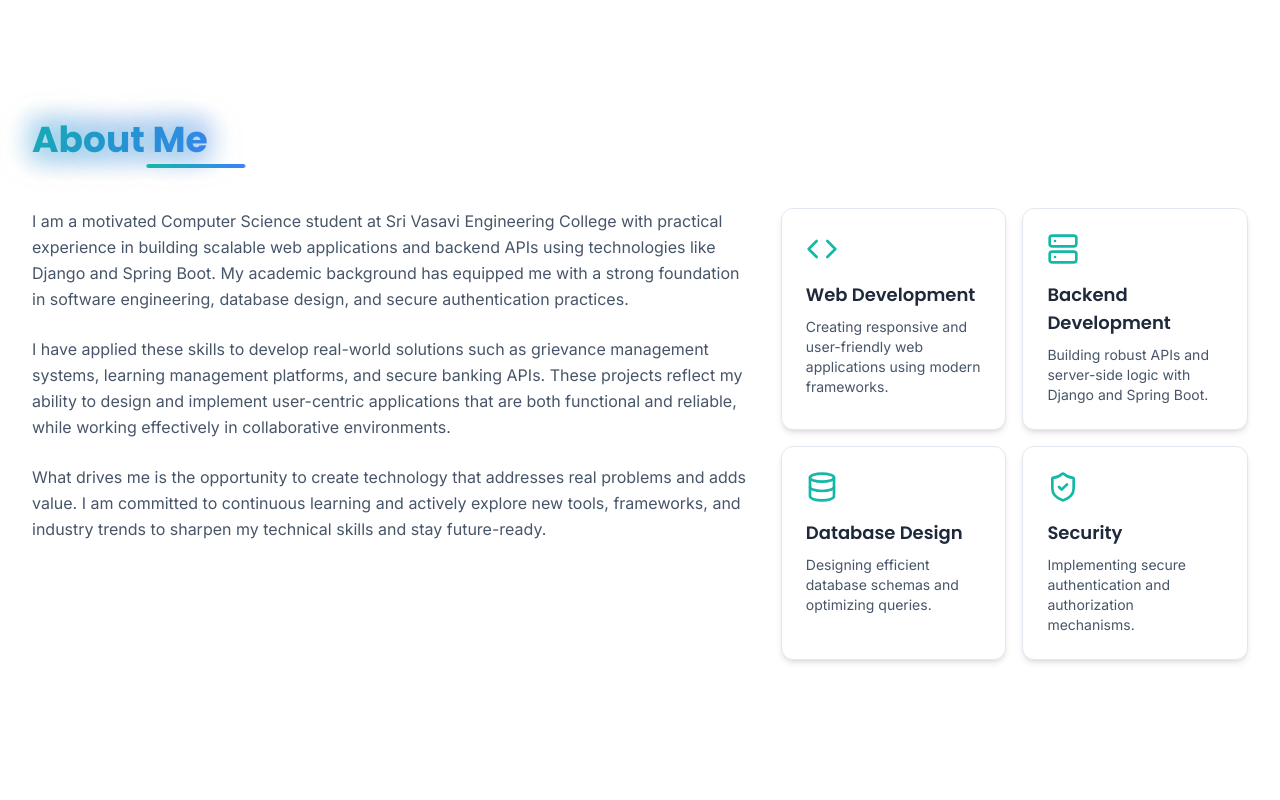
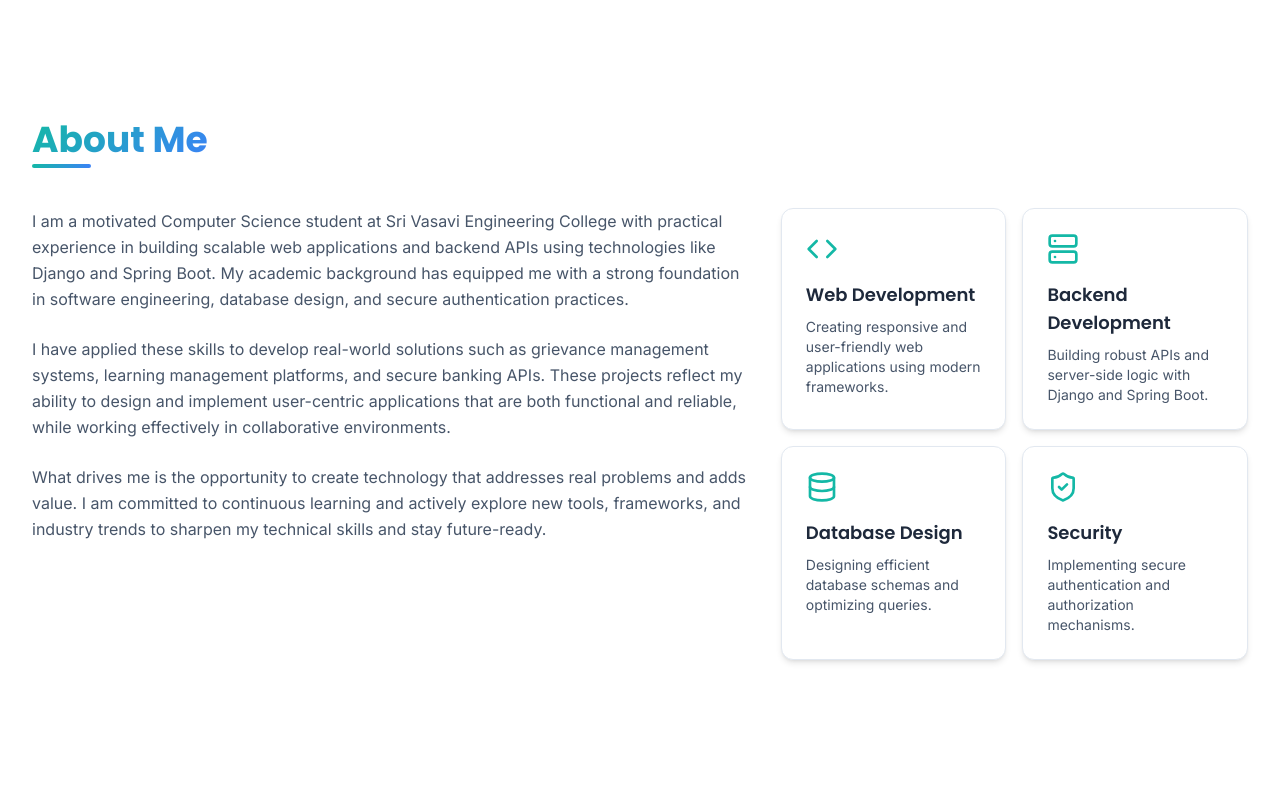
Before and after one commit to vinaykarella12104/Portfolio, a React (Vite) app: page / in a window 1280 px wide. Shown: the part 840-1640 px from the top of the page. Built offline with nearby package versions, Linux system fonts and the light colour scheme.

Commit message:
Delete duplicate file and fix section title animations

```diff
--- a/src/index.css
+++ b/src/index.css
@@ -44,31 +44,19 @@
   }
 
   .section-title {
-    @apply text-3xl sm:text-4xl font-bold mb-8 sm:mb-12 text-slate-800 dark:text-white relative inline-block transform-gpu;
+    @apply text-3xl sm:text-4xl font-bold mb-8 sm:mb-12 text-slate-800 dark:text-white relative inline-block;
     background: linear-gradient(135deg, #14b8a6, #3b82f6);
     -webkit-background-clip: text;
     -webkit-text-fill-color: transparent;
     background-clip: text;
-    animation: titleGlow 3s ease-in-out infinite;
-    text-shadow: 0 0 30px rgba(20, 184, 166, 0.3);
   }
 
   .section-title::after {
     content: '';
     @apply absolute -bottom-2 left-0 w-1/3 h-1 rounded-full;
     background: linear-gradient(90deg, #14b8a6, #3b82f6);
-    animation: shimmer 2s ease-in-out infinite, expandLine 3s ease-in-out infinite;
   }
 
-  .section-title::before {
-    content: '';
-    @apply absolute -top-1 -left-1 -right-1 -bottom-1 rounded-lg opacity-0;
-    background: linear-gradient(45deg, #14b8a6, #3b82f6, #8b5cf6, #14b8a6);
-    background-size: 400% 400%;
-    animation: borderGlow 4s ease infinite;
-    z-index: -1;
-    filter: blur(10px);
-  }
 
   .progress-bar {
     @apply w-full h-2 bg-slate-200 dark:bg-slate-700 rounded-full overflow-hidden;
```
Also changed, not shown: 1 other file (tests, documents, lock files or other folders).
